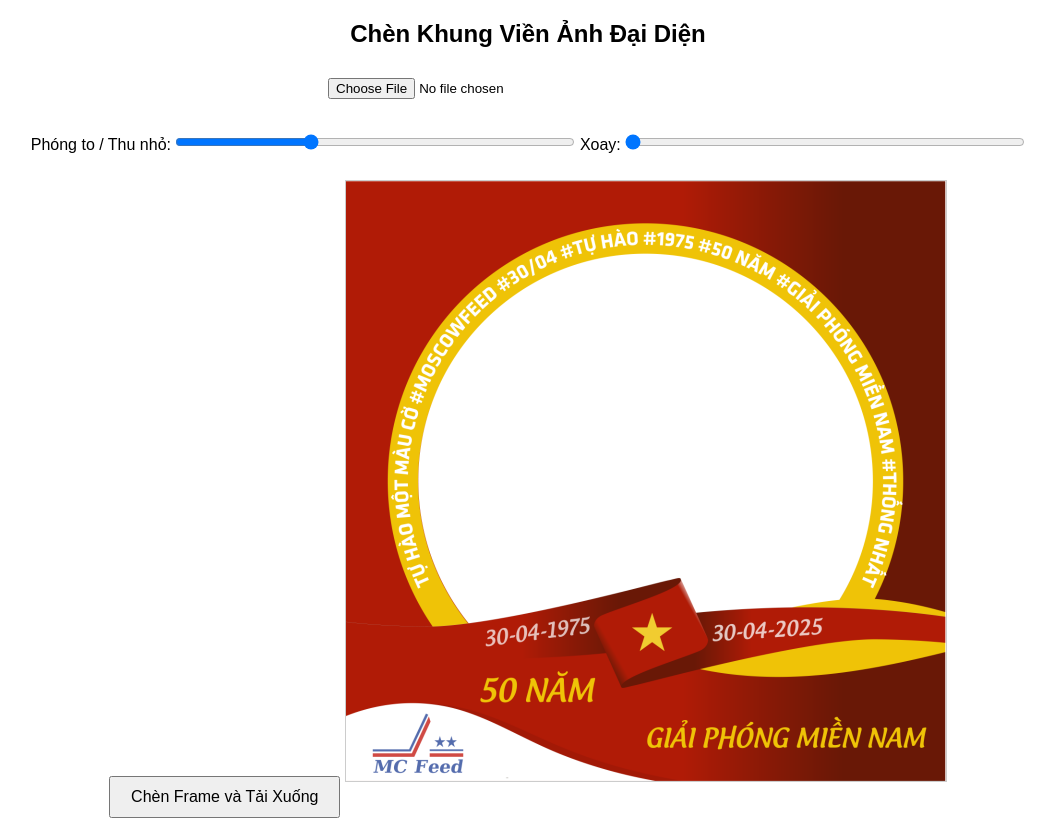
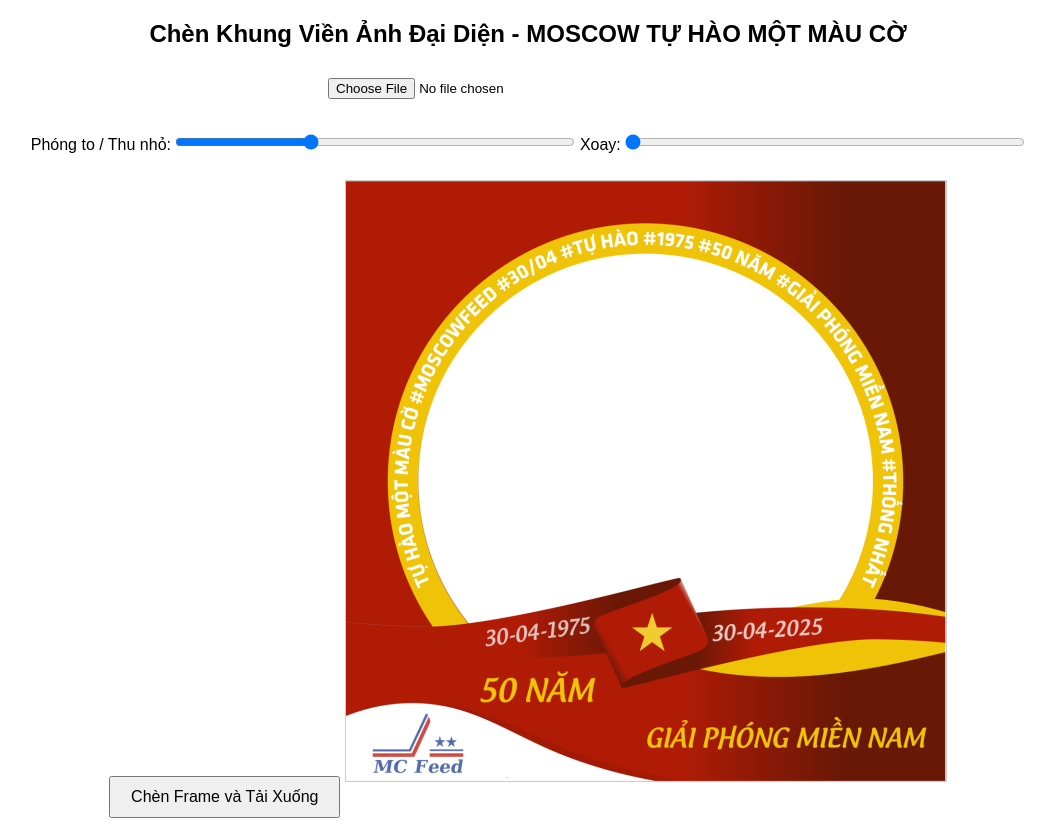
Before and after one commit to maichung/mcf304, a plain HTML site: page index.html in a window 1280 px wide. Shown: the whole page, without its empty margins (112-1167 px from the left). Drawn offline with Linux system fonts and the light colour scheme.

Commit message:
Update index.html

```diff
--- a/index.html
+++ b/index.html
@@ -45,7 +45,7 @@
     </style>
 </head>
 <body>
-    <h2>Chèn Khung Viền Ảnh Đại Diện</h2>
+    <h2>Chèn Khung Viền Ảnh Đại Diện - MOSCOW TỰ HÀO MỘT MÀU CỜ</h2>
 
     <input type="file" id="userImage" accept="image/*">
     <div class="controls">
```
